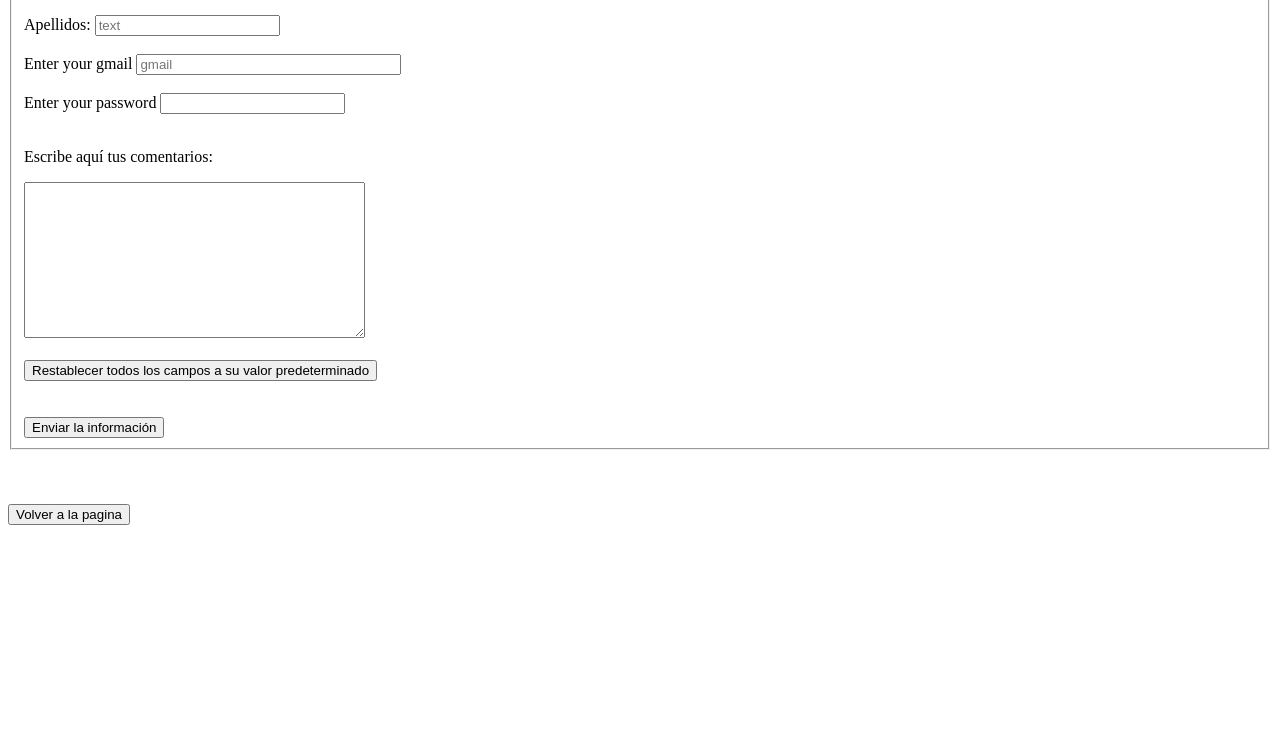
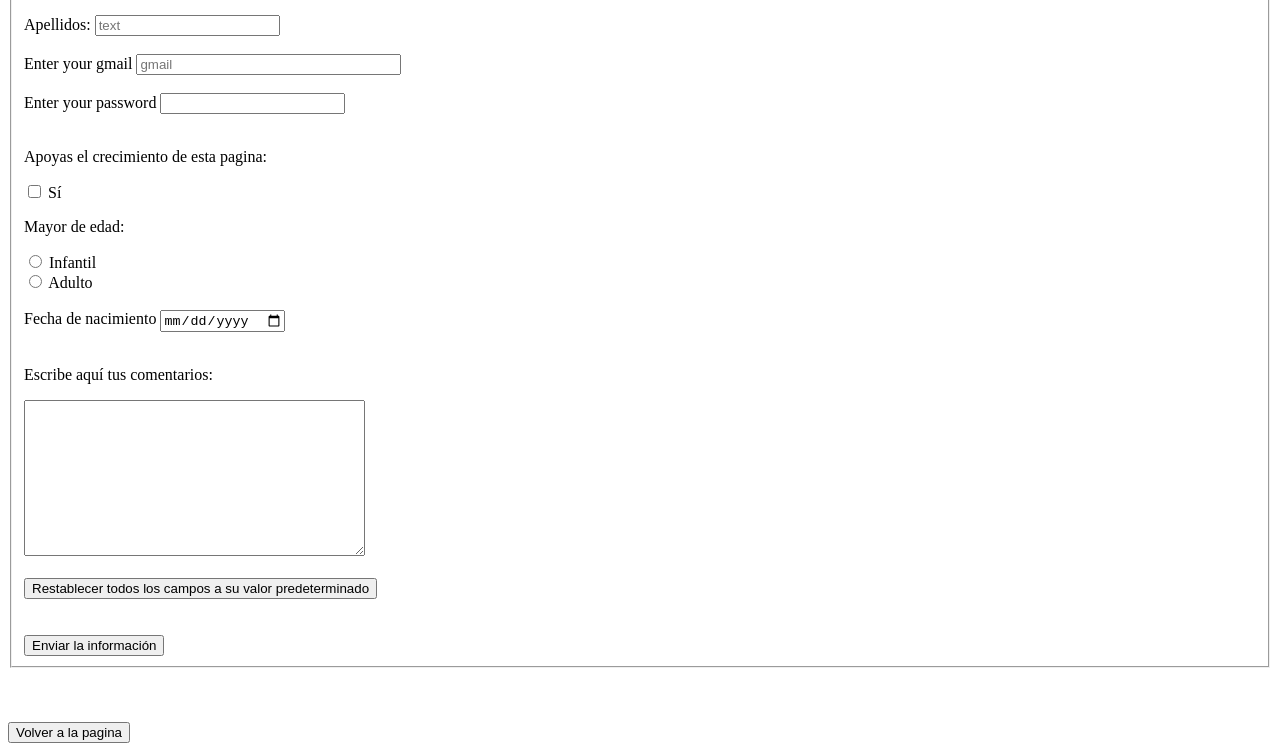
Before and after one commit to RobertoCasado/FH_HTML, a plain HTML site: page trabajo/formulario/contacto.html in a window 1280 px wide. Shown: the part 127-878 px from the top of the page. Before the commit the page ends 800 px from the top, so only its background shows below. Drawn offline with Linux system fonts and the light colour scheme.

Commit message:
Add files via upload

```diff
--- a/trabajo/formulario/contacto.html
+++ b/trabajo/formulario/contacto.html
@@ -23,6 +23,21 @@
       <input type="email" placeholder="gmail" id="email" pattern=".+@gmail\.com" size="30" required><br><br>
       <label for="password">Enter your password </label>
       <input type="password" name="contraseña" required><br><br>
+
+      <p>Apoyas el crecimiento de esta pagina:</p>
+      <input type="checkbox" id="si" name="visita_anterior">
+      <label for="si"> Sí</label><br>
+
+
+      <p>Mayor de edad:</p>
+      <input type="radio" name="mayor_edad" value="1" id="si">
+      <label for="si">Infantil</label><br>
+      <input type="radio" name="mayor_edad" value="2" id="no">
+      <label for="no">Adulto</label><br><br>
+
+      <label for="birthdate">Fecha de nacimiento</label>
+      <input type="date" id="birthdate" name="birthdate" required><br><br>
+
       <p>Escribe aquí tus comentarios:</p>
       <textarea name="comentarios" rows="10" cols="40"></textarea><br><br>
       <input type="reset" value="Restablecer todos los campos a su valor predeterminado"><br><br><br>
```
